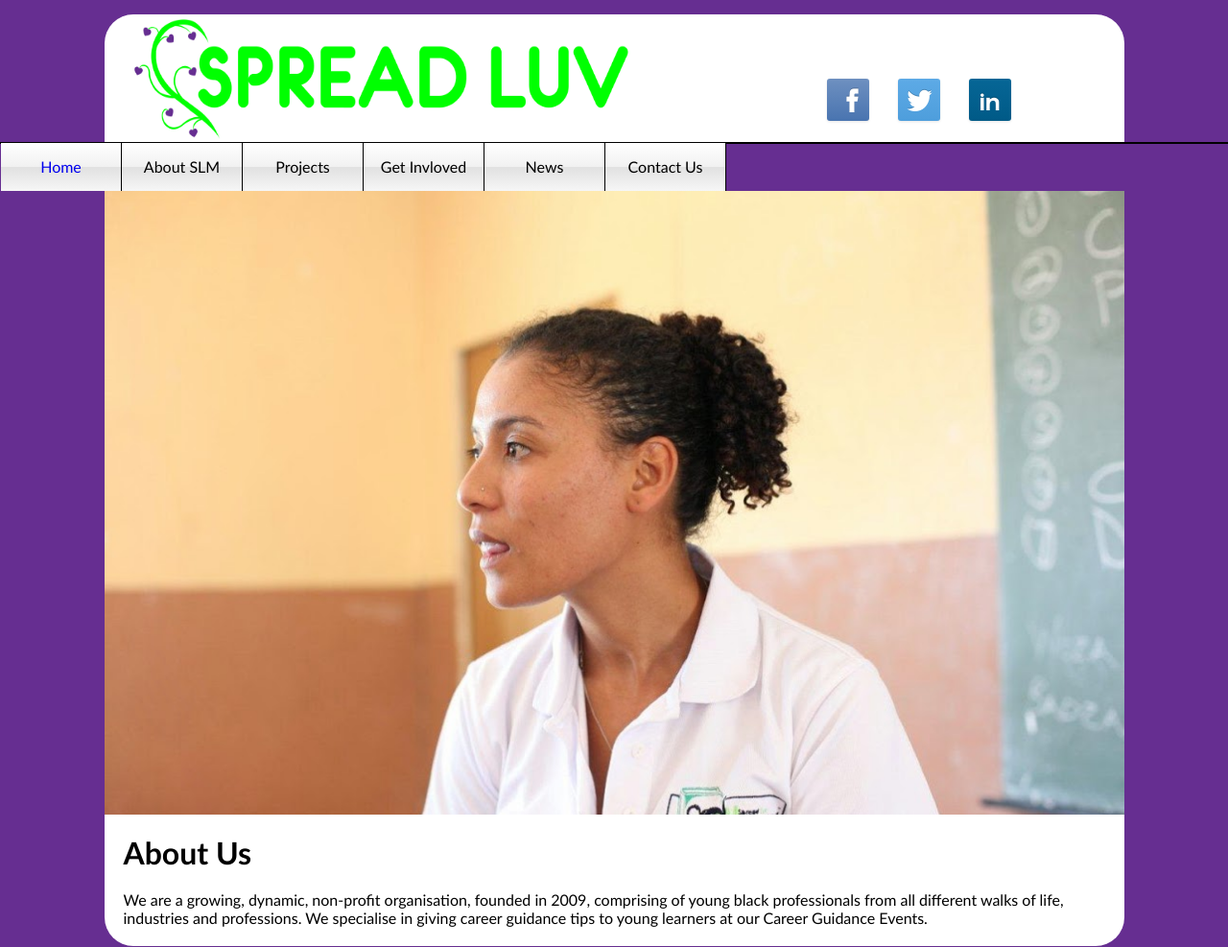
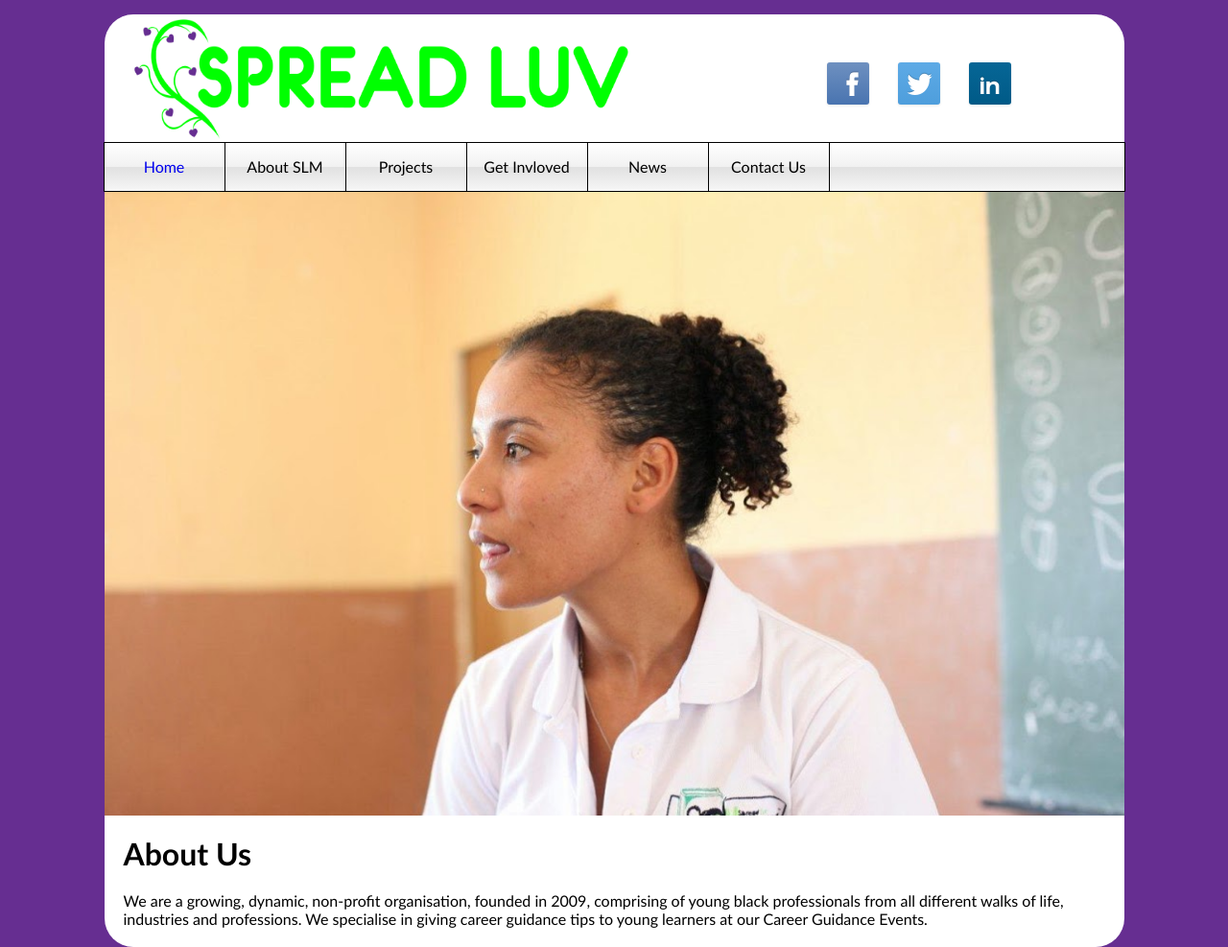
Before and after one commit to g04v3988/slm-website, a plain HTML site: page SpreadLuv Website/default.html in a window 1280 px wide. Shown: the whole page at 96% size. Drawn offline with Linux system fonts and the light colour scheme.

Commit message:
Updated general and menu css to original settings

```diff
--- a/SpreadLuv Website/css/general.css
+++ b/SpreadLuv Website/css/general.css
@@ -1,7 +1,7 @@
 *
 {
-	margin:0%;
-	padding:0%;
+	margin:0px;
+	padding:0px;
 	background-color: rgba(102,46,145,1);
 	font-family:Calibri;
 }
@@ -33,7 +33,7 @@ a
 {
 	float:right;
 	width:30%;
-	margin-top: 6%;
+	margin-top: 45px;
 	background-color:white;
 }
 
--- a/SpreadLuv Website/css/menu.css
+++ b/SpreadLuv Website/css/menu.css
@@ -3,8 +3,8 @@
 	/*margin-top: 15px;*/
 	margin-left:auto;
 	margin-right:auto;
-	height:10%;
-	width: 100%;
+	height:50px;
+	width: 1063px;
 	border:1px solid black;
 
 	background: #ffffff; /* Old browsers */
--- a/SpreadLuv Website/css/mobile.css
+++ b/SpreadLuv Website/css/mobile.css
@@ -1,4 +1,4 @@
-@media screen and (max-width:320px){
+@media screen and (max-width:480px){
 	.main,.sub-menu{
 		float: left;
 		padding:0;
```
